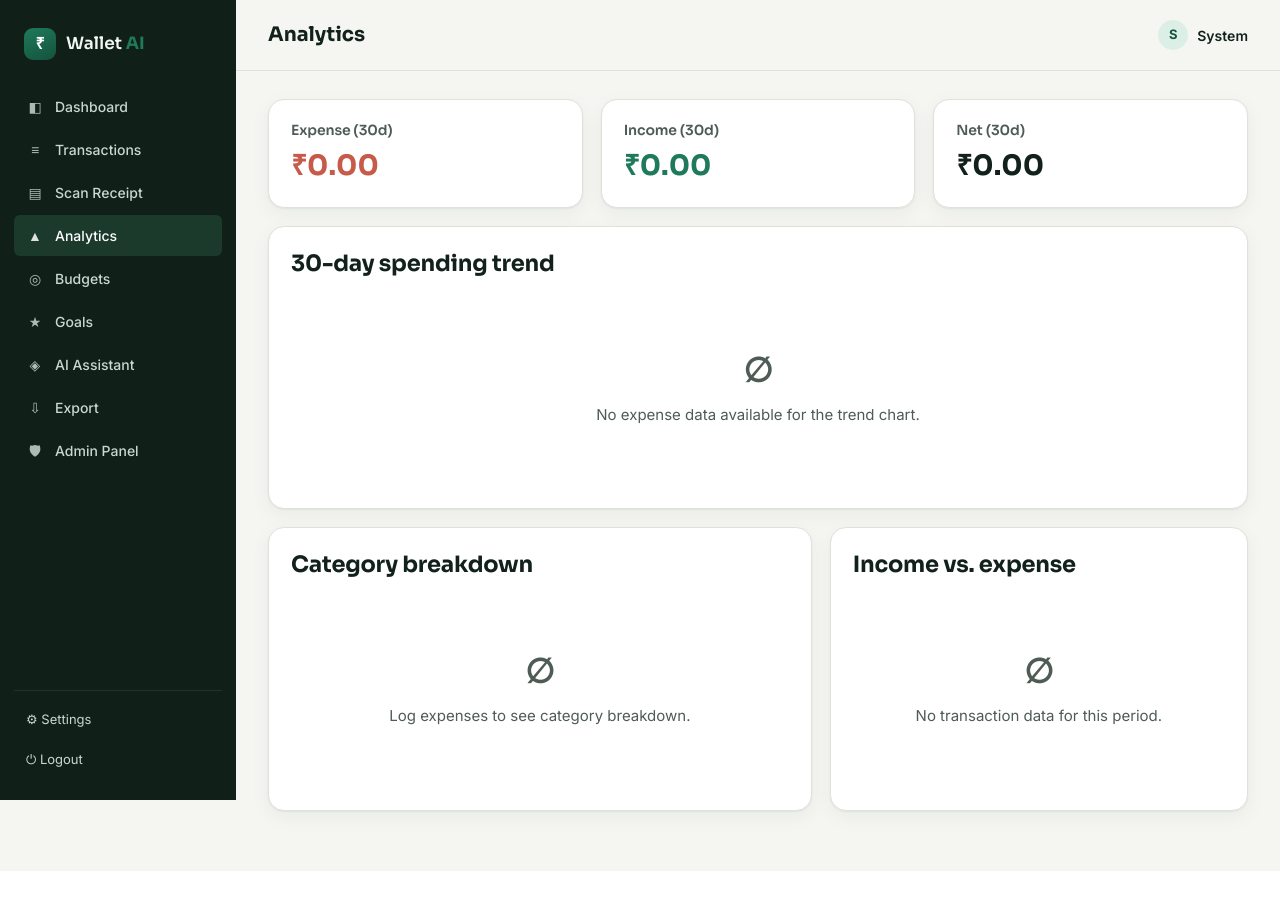
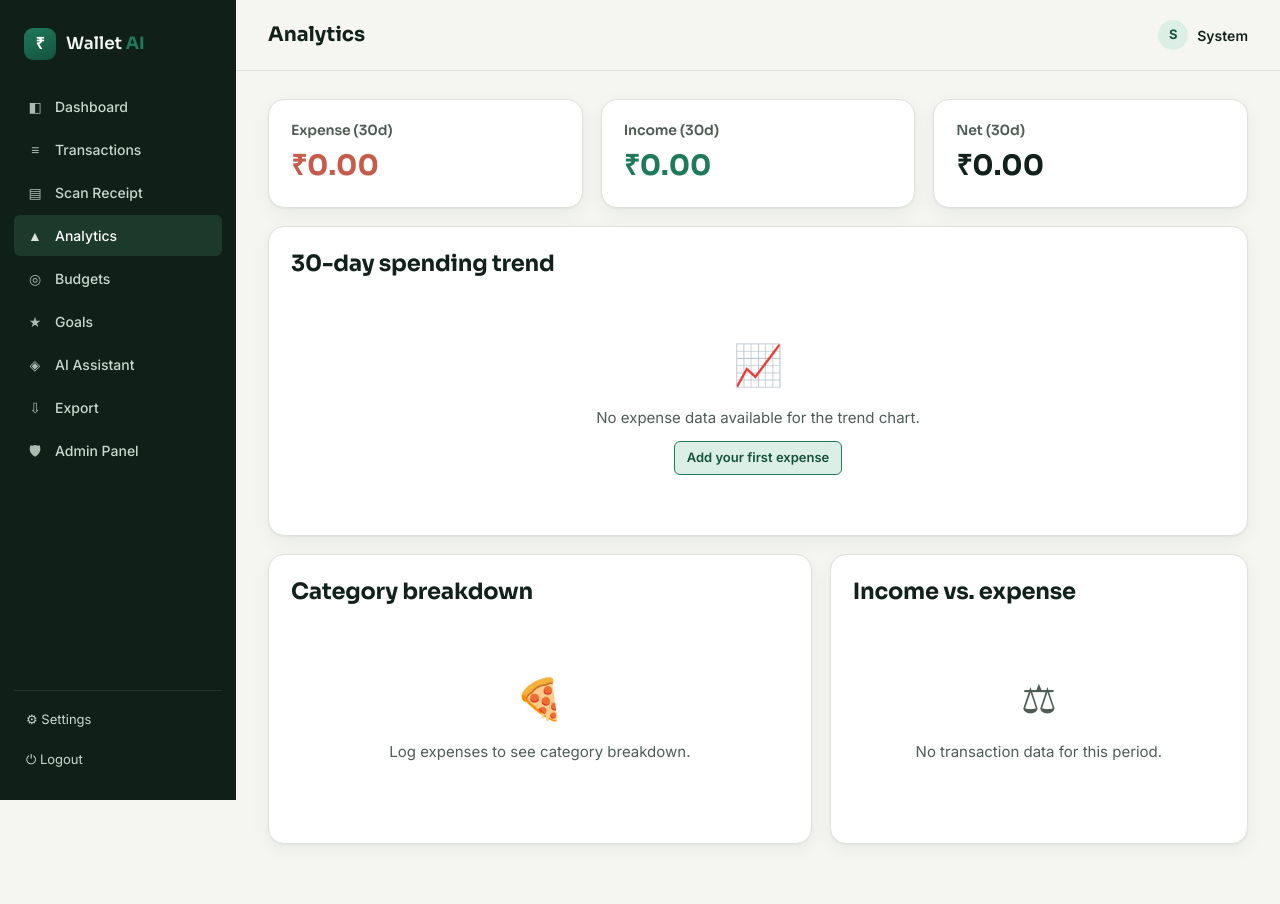
Before and after one commit to kart-8114/Wallet-AI, a Flask app: page /analytics in a window 1280 px wide. Before the commit the page ends 871 px from the top, so only its background shows below. Run offline with Flask 3, Linux system fonts and the light colour scheme; the visitor is signed in with stand-in values (Sample User, id 1); data comes from the database, SQL or seed files in the repository; data that the repository does not hold is empty.

Commit message:
Enhance Analytics page with helpful empty states and robust chart initialization

```diff
--- a/static/css/style.css
+++ b/static/css/style.css
@@ -228,8 +228,11 @@ tr:last-child td { border-bottom: none; }
 
 .raw-ocr { background: var(--surface-2); border-radius: var(--radius-sm); padding: 12px 14px; font-family: monospace; font-size: 12px; white-space: pre-wrap; max-height: 160px; overflow-y: auto; color: var(--ink-soft); }
 
-.empty-state { text-align: center; padding: 50px 20px; color: var(--ink-soft); }
+.empty-state { text-align: center; padding: 40px 20px; color: var(--ink-soft); min-height: 200px; display: flex; flex-direction: column; align-items: center; justify-content: center; }
 .empty-state .big-num { display: block; font-size: 34px; margin-bottom: 8px; }
+.empty-icon { font-size: 40px; margin-bottom: 12px; display: block; }
+.btn-emerald-soft { background: var(--emerald-soft); color: var(--emerald-deep); border-color: var(--emerald); }
+.btn-emerald-soft:hover { background: var(--emerald); color: #fff; }
 
 .theme-toggle-row { display: flex; gap: 10px; }
 .theme-opt { flex: 1; border: 1px solid var(--border); border-radius: var(--radius-md); padding: 14px; text-align: center; cursor: pointer; }
--- a/templates/analytics.html
+++ b/templates/analytics.html
@@ -23,8 +23,9 @@
     <canvas id="trendChart" height="90"></canvas>
   {% else %}
     <div class="empty-state">
-      <span class="big-num">∅</span>
+      <span class="empty-icon">📈</span>
       <p>No expense data available for the trend chart.</p>
+      <a href="{{ url_for('add_expense') }}" class="btn btn-emerald-soft btn-sm">Add your first expense</a>
     </div>
   {% endif %}
 </div>
@@ -36,7 +37,7 @@
       <canvas id="categoryChart"></canvas>
     {% else %}
       <div class="empty-state">
-        <span class="big-num">∅</span>
+        <span class="empty-icon">🍕</span>
         <p>Log expenses to see category breakdown.</p>
       </div>
     {% endif %}
@@ -47,7 +48,7 @@
       <canvas id="incomeExpenseChart"></canvas>
     {% else %}
       <div class="empty-state">
-        <span class="big-num">∅</span>
+        <span class="empty-icon">⚖</span>
         <p>No transaction data for this period.</p>
       </div>
     {% endif %}
@@ -58,6 +59,7 @@
 {% block scripts %}
 <script src="https://cdnjs.cloudflare.com/ajax/libs/Chart.js/4.4.4/chart.umd.min.js"></script>
 <script>
+document.addEventListener('DOMContentLoaded', function() {
   const inkSoft = getComputedStyle(document.documentElement).getPropertyValue('--ink-soft').trim();
   const border = getComputedStyle(document.documentElement).getPropertyValue('--border').trim();
   Chart.defaults.color = inkSoft;
@@ -65,6 +67,7 @@ Chart.defaults.font.family = "'Inter', sans-serif";
   Chart.defaults.borderColor = border;
 
   {% if expense_total > 0 %}
+  try {
     new Chart(document.getElementById('trendChart'), {
       type: 'line',
       data: {
@@ -92,9 +95,11 @@ new Chart(document.getElementById('categoryChart'), {
       },
       options: { plugins: { legend: { position: 'bottom' } } }
     });
+  } catch(e) { console.error("Error loading charts:", e); }
   {% endif %}
 
   {% if expense_total > 0 or income_total > 0 %}
+  try {
     new Chart(document.getElementById('incomeExpenseChart'), {
       type: 'bar',
       data: {
@@ -106,6 +111,8 @@ new Chart(document.getElementById('incomeExpenseChart'), {
       },
       options: { plugins: { legend: { position: 'bottom' } } }
     });
+  } catch(e) { console.error("Error loading comparison chart:", e); }
   {% endif %}
+});
 </script>
 {% endblock %}
```
Lines whose indentation alone changed are shown as unchanged.
